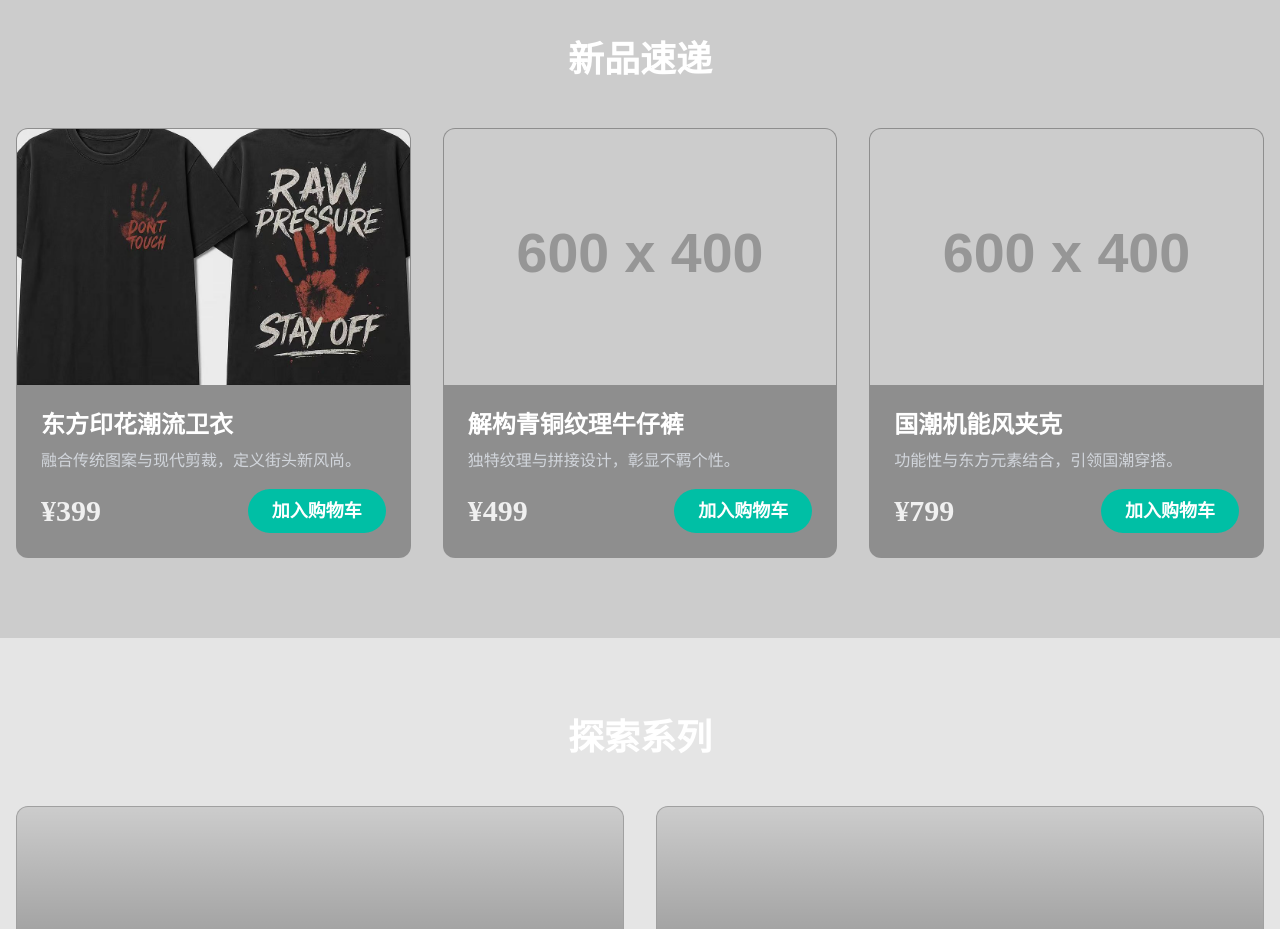
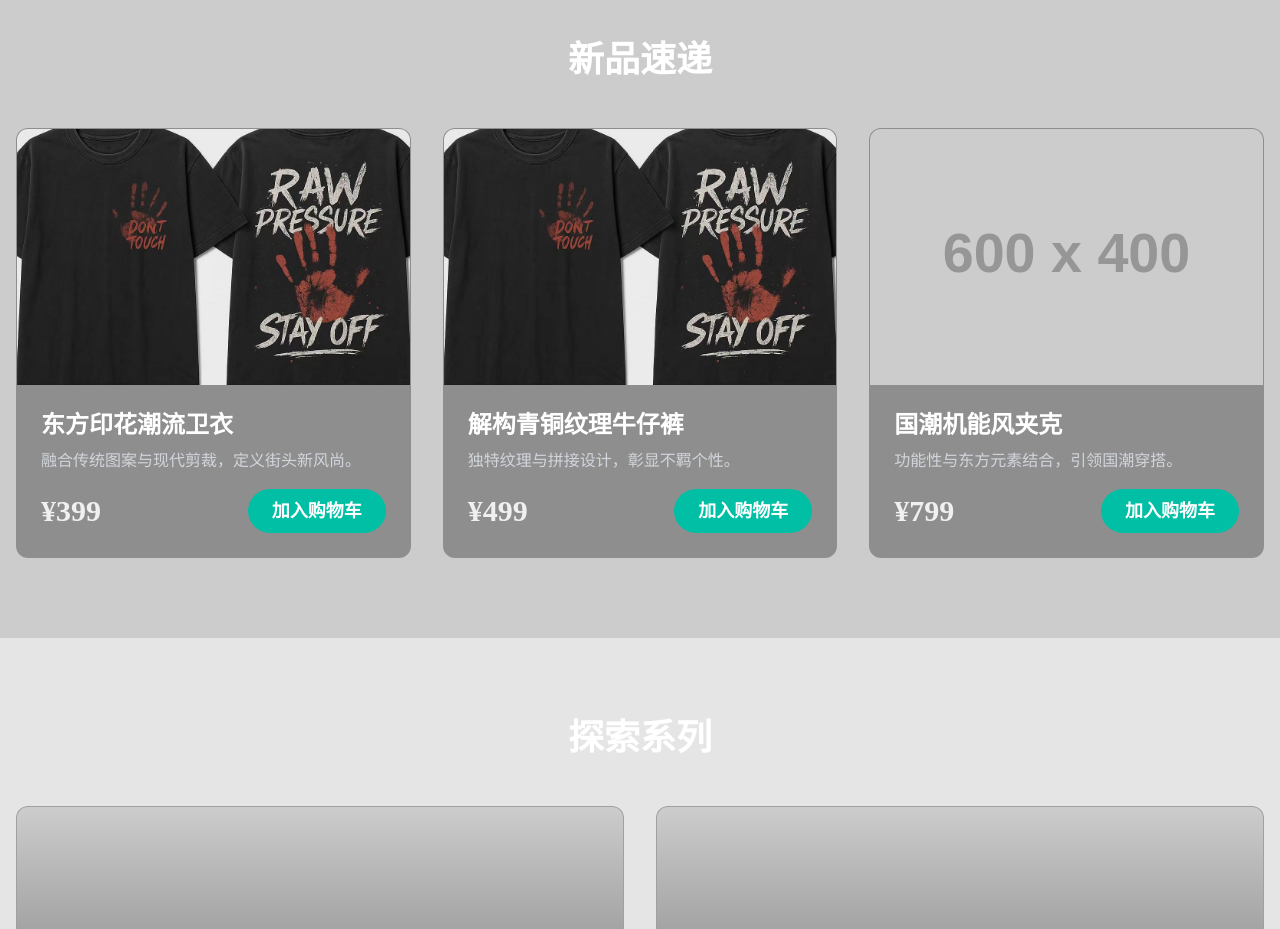
Before and after one commit to songlin6631/suguangji-website, a plain HTML site: page index.html in a window 1280 px wide. Shown: the part 840-1769 px from the top of the page. Drawn offline with nearby package versions, Linux system fonts and the light colour scheme; placeholder pictures from the web are drawn by us.

Commit message:
Update index.html

```diff
--- a/index.html
+++ b/index.html
@@ -204,7 +204,7 @@
                          data-product-name="东方印花潮流卫衣"
                          data-product-price="399"
                          data-product-description="这款卫衣将传统水墨画意境融入现代印花设计，采用高密度纯棉面料，触感柔软，版型宽松。独特的东方图腾在光影下若隐若现，彰显低调奢华的国潮风范。">
-                        <img id="product1-image" src="https://github.com/songlin6631/suguangji-website/blob/main/T1.jpg" alt="溯光纪-东方印花卫衣" class="w-full h-64 object-cover cursor-pointer">
+                        <img id="product1-image" src="https://github.com/songlin6631/suguangji-website/blob/main/T1.jpg?raw=true" alt="溯光纪-东方印花卫衣" class="w-full h-64 object-cover cursor-pointer">
                         <div class="p-6">
                             <h3 class="text-2xl font-semibold text-white mb-2">东方印花潮流卫衣</h3>
                             <p class="text-gray-300 mb-4">融合传统图案与现代剪裁，定义街头新风尚。</p>
@@ -220,7 +220,7 @@
                          data-product-name="解构青铜纹理牛仔裤"
                          data-product-price="499"
                          data-product-description="以古老青铜器纹理为灵感，通过现代解构手法重塑经典。采用优质丹宁布料，经过特殊洗水工艺，呈现独特的肌理感。宽松直筒版型，兼具舒适与潮流，是街头穿搭的百搭单品。">
-                        <img id="product2-image" src="https://placehold.co/600x400/1A1A20/F0F0F0?text=Product+2" alt="溯光纪-青铜纹理牛仔" class="w-full h-64 object-cover cursor-pointer">
+                        <img id="product2-image" src="https://github.com/songlin6631/suguangji-website/blob/main/T1.jpg?raw=true" alt="溯光纪-青铜纹理牛仔" class="w-full h-64 object-cover cursor-pointer">
                         <div class="p-6">
                             <h3 class="text-2xl font-semibold text-white mb-2">解构青铜纹理牛仔裤</h3>
                             <p class="text-gray-300 mb-4">独特纹理与拼接设计，彰显不羁个性。</p>
```
